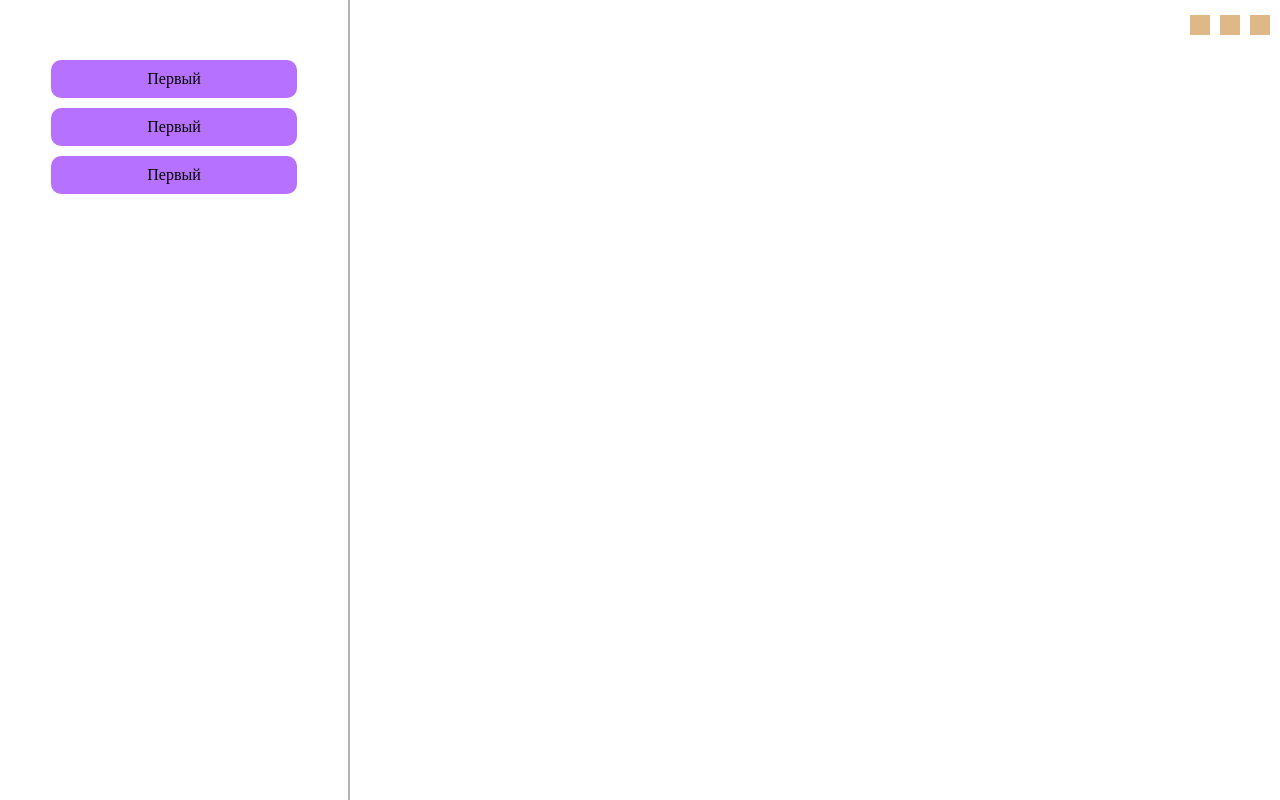
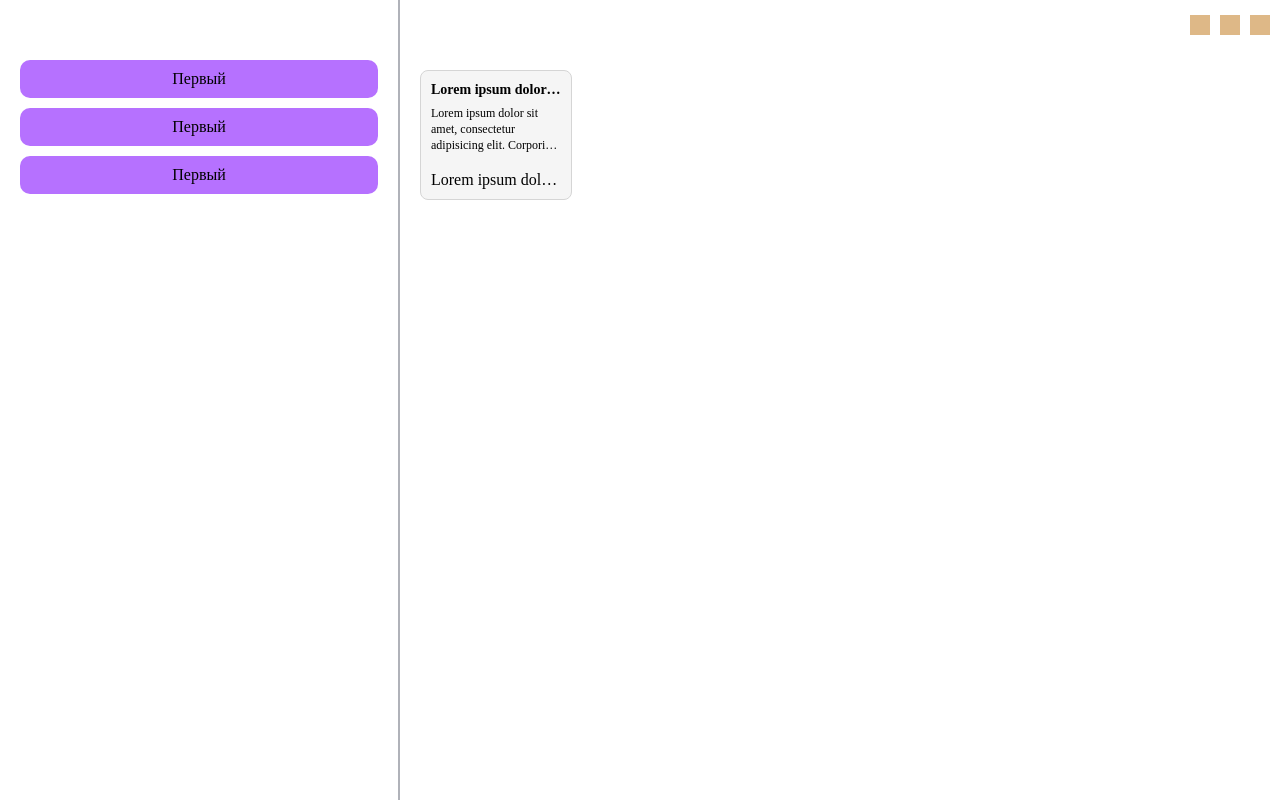
Before and after one commit to vozmitelvlas/sveak-test, a website built with Vite: page index.html in a window 1280 px wide. Built offline with nearby package versions, Linux system fonts and the light colour scheme.

Commit message:
style: add responsive grid and card constraints

```diff
--- a/index.html
+++ b/index.html
@@ -44,7 +44,22 @@
     </aside>
 
     <main class="main">
-        <div class="main__list"></div>
+        <div class="main__list">
+            <div class="card">
+                <h3 class="card__title">
+                    Lorem ipsum dolor sit amet, consectetur.
+                </h3>
+                <p class="card__description">
+                    Lorem ipsum dolor sit amet, consectetur adipisicing elit.
+                    Corporis, esse laudantium molestiae nostrum officia recusandae.
+                </p>
+                <div class="card__footer">
+                    Lorem ipsum dolor sit.
+                </div>
+            </div>
+
+
+        </div>
     </main>
 
     <footer class="footer">
--- a/src/styles/_header.scss
+++ b/src/styles/_header.scss
@@ -36,7 +36,7 @@
 
     }
 
-    @media (min-width: 1023px) {
+    @media (min-width: 1024px) {
         background-color: inherit;
 
         &__container {
--- /dev/null
+++ b/src/styles/_main.scss
@@ -0,0 +1,107 @@
+.main {
+    padding: 70px 20px;
+
+    &__list {
+        display: grid;
+        justify-content: center;
+        grid-template-columns: repeat(1, minmax(115px, 150px));
+        gap: 20px;
+
+        // 2 в ряд
+        @media (min-width: 290px) and (max-width: 424px) {
+            grid-template-columns: repeat(2, minmax(115px, 150px));
+            &:has(> :nth-child(3)):has(> :nth-child(2n + 1):last-child) > :last-child {
+                display: none;
+            }
+        }
+        // 3 в ряд
+        @media (min-width: 425px) and (max-width: 639px) {
+            grid-template-columns: repeat(3, minmax(115px, 150px));
+            &:has(> :nth-child(4)):has(> :nth-child(3n + 1):last-child) > :last-child,
+            &:has(> :nth-child(4)):has(> :nth-child(3n + 2):last-child) > :nth-last-child(-n + 2) {
+                display: none;
+            }
+        }
+
+
+        @media (min-width: 640px) and (max-width: 1023px) {
+            grid-template-columns: repeat(3, minmax(115px, 1fr));
+
+            &:has(> :nth-child(4)):has(> :nth-child(3n + 1):last-child) > :last-child,
+            &:has(> :nth-child(4)):has(> :nth-child(3n + 2):last-child) > :nth-last-child(-n + 2) {
+                display: none;
+            }
+        }
+
+        @media (min-width: 1024px) and (max-width: 1279px) {
+            grid-template-columns: repeat(4, minmax(115px, 1fr));
+
+            &:has(> :nth-child(5)):has(> :nth-child(4n + 1):last-child) > :nth-last-child(-n + 1),
+            &:has(> :nth-child(5)):has(> :nth-child(4n + 2):last-child) > :nth-last-child(-n + 2),
+            &:has(> :nth-child(5)):has(> :nth-child(4n + 3):last-child) > :nth-last-child(-n + 3) {
+                display: none;
+            }
+        }
+
+        @media (min-width: 1280px) {
+            grid-template-columns: repeat(5, minmax(115px, 1fr));
+
+            &:has(> :nth-child(6)):has(> :nth-child(5n + 1):last-child) > :nth-last-child(-n + 1),
+            &:has(> :nth-child(6)):has(> :nth-child(5n + 2):last-child) > :nth-last-child(-n + 2),
+            &:has(> :nth-child(6)):has(> :nth-child(5n + 3):last-child) > :nth-last-child(-n + 3),
+            &:has(> :nth-child(6)):has(> :nth-child(5n + 4):last-child) > :nth-last-child(-n + 4) {
+                display: none;
+            }
+        }
+    }
+
+    @media (min-width: 1024px) {
+        padding-left: 420px;
+    }
+}
+
+.card {
+    width: 100%;
+    height: 130px;
+
+    background: #f5f5f5;
+    border-radius: 8px;
+    padding: 10px;
+
+    display: flex;
+    flex-direction: column;
+    border: 1px solid #d5d5d5;
+    overflow: hidden;
+
+    &__title {
+        margin: 0;
+        font-size: 14px;
+        line-height: 18px;
+
+        overflow: hidden;
+        text-overflow: ellipsis;
+        white-space: nowrap;
+    }
+
+    &__description {
+        margin-top: 6px;
+        font-size: 12px;
+        line-height: 16px;
+
+        display: -webkit-box;
+        -webkit-box-orient: vertical;
+        -webkit-line-clamp: 3;
+
+        overflow: hidden;
+        overflow-wrap: anywhere;
+    }
+
+    &__footer {
+        margin-top: auto;
+        //min-width: 0;
+
+        overflow: hidden;
+        text-overflow: ellipsis;
+        white-space: nowrap;
+    }
+}
--- a/src/styles/_normalize.scss
+++ b/src/styles/_normalize.scss
@@ -70,7 +70,7 @@ table {
 }
 
 .page {
-    height: 100vh;
+    height: 100%;
 
     display: flex;
     flex-direction: column;
--- a/src/styles/_sidebar.scss
+++ b/src/styles/_sidebar.scss
@@ -22,7 +22,7 @@
     }
 
     &__item {
-        width: 80%;
+        width: 100%;
         background-color: #b671ff;
         padding: 10px 15px;
         border-radius: 10px;
@@ -33,11 +33,11 @@
         width: 300px;
     }
 
-    @media (min-width: 1023px) {
+    @media (min-width: 1024px) {
         background-color: inherit;
         left: 0;
         top: 0;
-        width: 350px;
+        width: 400px;
         border-right: 2px solid #b0b2b9;
         transform: translateX(0%);
     }
```
Also changed, not shown: src/styles/_footer.scss (added), src/styles/footer.css (deleted), src/styles/footer.scss (added), src/styles/main.css (deleted), src/styles/main.scss (deleted), src/styles/style.css, 3 other files.
